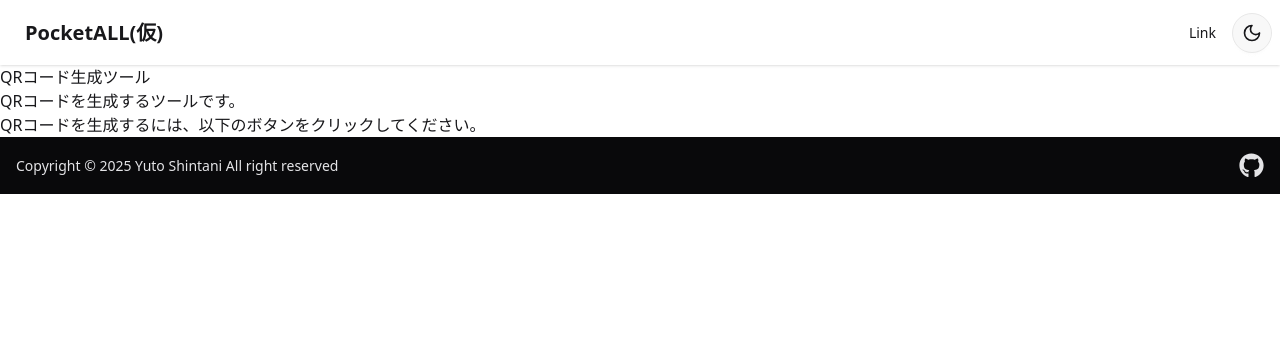
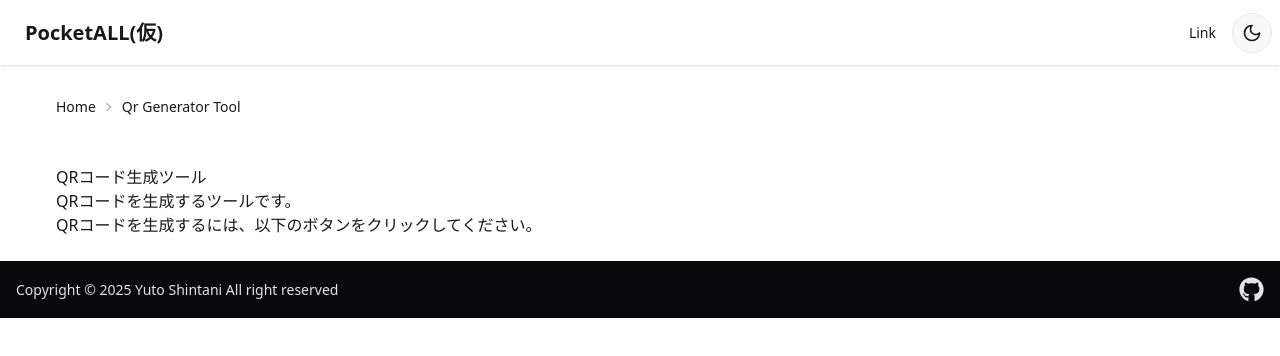
Before and after one commit to yuto0623/pocket-all, a Next.js app: page /qr-generator-tool in a window 1280 px wide. Shown: the top 356 px of the page. Built offline with nearby package versions, Linux system fonts and the light colour scheme.

Commit message:
Add QR code generator tool layout and integrate breadcrumb navigation

```diff
--- /dev/null
+++ b/app/(tools)/layout.tsx
@@ -0,0 +1,64 @@
+"use client";
+import Link from "next/link";
+import { usePathname } from "next/navigation";
+import { useMemo } from "react";
+
+export default function Layout({
+	children,
+}: Readonly<{
+	children: React.ReactNode;
+}>) {
+	const pathname = usePathname();
+
+	const breadcrumbs = useMemo(() => {
+		// パスを分割して配列に変換（空の要素を除去）
+		const segments = pathname
+			.split("/")
+			.filter((segment) => segment !== "" && segment !== "(tools)");
+
+		// 先頭に Home を追加
+		const crumbs = [{ label: "Home", path: "/" }];
+
+		// パスの各セグメントに対応するパンくず項目を作成
+		let currentPath = "";
+		for (const segment of segments) {
+			currentPath += `/${segment}`;
+
+			// ルートセグメント名をきれいな表示名に変換
+			let label = segment;
+			// ハイフンをスペースに置き換え、各単語の先頭を大文字に
+			label = label
+				.split("-")
+				.map((word) => word.charAt(0).toUpperCase() + word.slice(1))
+				.join(" ");
+
+			crumbs.push({ label, path: currentPath });
+		}
+
+		return crumbs;
+	}, [pathname]);
+
+	return (
+		<div className="w-full max-w-[1200px] mx-auto px-4 my-6">
+			<div className="breadcrumbs text-sm mb-10">
+				<ul>
+					{breadcrumbs.map((crumb, index) => {
+						// 最後の項目はリンクではなくテキストとして表示
+						const isLast = index === breadcrumbs.length - 1;
+
+						return (
+							<li key={crumb.path}>
+								{isLast ? (
+									<span>{crumb.label}</span>
+								) : (
+									<Link href={crumb.path}>{crumb.label}</Link>
+								)}
+							</li>
+						);
+					})}
+				</ul>
+			</div>
+			{children}
+		</div>
+	);
+}
--- a/app/(tools)/qr-generator-tool/page.tsx
+++ b/app/(tools)/qr-generator-tool/page.tsx
@@ -1,3 +1,6 @@
+"use client";
+import { QRCodeSVG } from "qrcode.react";
+
 export default function Page() {
 	return (
 		<div>
--- a/package.json
+++ b/package.json
@@ -12,6 +12,7 @@
     "daisyui": "^5.0.0",
     "next": "15.2.1",
     "next-themes": "^0.4.5",
+    "qrcode.react": "^4.2.0",
     "react": "^19.0.0",
     "react-dom": "^19.0.0",
     "react-icons": "^5.5.0"
```
Also changed, not shown: 1 other file (tests, documents, lock files or other folders).
